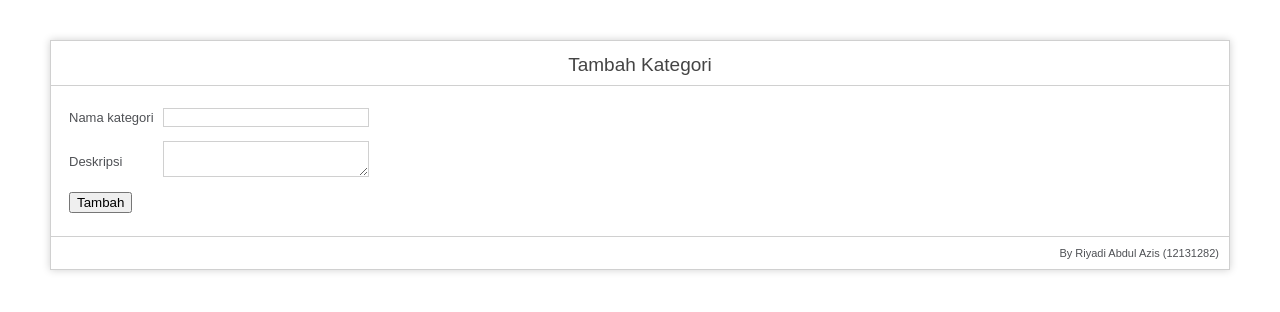
After one commit to abdul19/manajemen_file, a CodeIgniter app: page /database/index.php/kategori/tambah in a window 1280 px wide. The commit adds this page. Shown: the top 312 px of the page. Run offline with CodeIgniter, Linux system fonts and the light colour scheme.

Commit message:
menambah insert update delete
menambah insert update delete pada kategori (belum termasuk file),
memperbarui tabel, update base_url pada config/config.php

```diff
--- a/application/config/config.php
+++ b/application/config/config.php
@@ -23,7 +23,7 @@ defined('BASEPATH') OR exit('No direct script access allowed');
 | a PHP script and you can easily do that on your own.
 |
 */
-$config['base_url'] = '';
+$config['base_url'] = '/manajemen_file/index.php/kategori/';
 
 /*
 |--------------------------------------------------------------------------
--- a/application/controllers/Kategori.php
+++ b/application/controllers/Kategori.php
@@ -6,10 +6,56 @@ class Kategori extends CI_Controller {
 	public function index()
 	{
 		$this->load->view('header');
-		$data = $this->kategori->getAlldata();
-		$this->table->set_heading('No','Nama Kategori', 'Deskripsi','Gambar');
-		$tabel['tampil'] = $this->table->generate($data);
+		$tabel['tampil'] = $this->tabel();
 		$this->load->view('view_kategori',$tabel);
 		$this->load->view('footer');
 	}
+
+	public function tabel() {
+		$no = 1;
+		$js = 'return confirm("Apakah anda yakin akan menghapus?")';
+		$data = $this->kategori->getAlldata();
+		$this->table->set_heading('No','Nama Kategori', 'Deskripsi','Gambar','Action');
+		foreach($data as $isi):
+			$link = "<a href='".base_url()."edit/".$isi['CategoryID']."'><button>Edit</button></a><br>";
+			$link .= "<a href='".base_url()."proses/hapus/".$isi['CategoryID']."' ><button onclick='".$js."'>Hapus</button></a>";
+			$this->table->add_row($no, $isi['CategoryName'], $isi['Description'], $isi['Picture'], $link);
+			$no++;
+		endforeach;
+		$template = array('table_open' => '<table border="1" id="tabel" cellpadding="4" cellspacing="0">');
+		$this->table->set_template($template);
+
+		return $this->table->generate();
+	}
+
+	public function tambah()
+	{
+		$this->load->view('header');
+		$this->load->view('form_tambah');
+		$this->load->view('footer');
+	}
+
+	public function edit($id)
+	{
+		$data = $this->kategori->getById($id);
+		$isi['CategoryID'] = $data[0]['CategoryID'];
+		$isi['CategoryName'] = $data[0]['CategoryName'];
+		$isi['Description'] = $data[0]['Description'];
+		$this->load->view('header');
+		$this->load->view('form_edit',$isi);
+		$this->load->view('footer');
+	}
+
+	public function proses($mode) {
+		if($mode=='tambah') {
+			$this->kategori->input();
+			redirect('../');
+		}else if($mode=='edit') {
+			$this->kategori->edit();
+			redirect('../');
+		}else if($mode=='hapus') {
+			$this->kategori->hapus($this->uri->segment(4));
+			redirect('../');
+		}
+	}
 }
--- a/application/models/Model_kategori.php
+++ b/application/models/Model_kategori.php
@@ -5,5 +5,33 @@
 			$data = $this->db->get("categories");
 			return $data->result_array();
 		}
+
+		public function getById($id) {
+			$this->db->where('CategoryID',$id);
+			$data = $this->db->get("categories");
+			return $data->result_array();
+		}
+
+		public function input() {
+			$data['CategoryID'] = $this->input->post('id');
+			$data['CategoryName'] = $this->input->post('nama');
+			$data['Description'] = $this->input->post('des');
+
+			$this->db->insert('categories',$data);
+		}
+
+		public function edit() {
+			$id = $this->input->post('id');
+			$data['CategoryName'] = $this->input->post('nama');
+			$data['Description'] = $this->input->post('des');
+
+			$this->db->where('CategoryID',$id);
+			$this->db->update('categories',$data);
+		}
+
+		public function hapus($id) {
+			$this->db->where('CategoryID',$id);
+			$this->db->delete('categories');
+		}
 	}
 ?>
--- /dev/null
+++ b/application/views/form_tambah.php
@@ -0,0 +1,20 @@
+	<h1 align="center">Tambah Kategori</h1>
+
+	<div id="body">
+		<form name="tambah" method="post" action="<?php echo base_url();?>proses/tambah">
+				<table>
+					<input type="hidden" name='id' value="">
+					<tr>
+						<td><label for="nama">Nama kategori</label></td>
+						<td><input type="text" id="input" name="nama" placeholder="" required="required"></td>
+					</tr>
+					<tr>
+						<td><label for="des">Deskripsi</label>
+						<td><textarea name="des" id="input" placeholder="" required="required"></textarea></td>
+					</tr>
+					<tr>
+						<td><input type="submit" name="submit" value="Tambah"></td>
+					</tr>
+				</table>
+		</form>
+	</div>
--- a/application/views/header.php
+++ b/application/views/header.php
@@ -63,6 +63,25 @@ defined('BASEPATH') OR exit('No direct script access allowed');
 		border: 1px solid #D0D0D0;
 		box-shadow: 0 0 8px #D0D0D0;
 	}
+
+	#input {
+		border: 1px solid #D0D0D0;
+		margin: 5px;
+		width: 200px;
+	}
+
+	#input:focus {
+		box-shadow: 0 0 8px #D0D0D0;
+	}
+
+	button {
+		width: 80px;
+		margin: 5px;
+	}
+
+	#tabel {
+		width: 100%;
+	}
 	</style>
 </head>
 <body>
--- a/application/views/view_kategori.php
+++ b/application/views/view_kategori.php
@@ -1,6 +1,7 @@
-	<h1>List Kategori</h1>
+	<h1 align="center">List Kategori</h1>
 
 	<div id="body">
+	<a href="<?php echo base_url();?>tambah"><button>Tambah</button></a>
 	<?php echo $tampil;?>
 		<p>Neque porro quisquam est, qui dolorem ipsum quia dolor sit amet,
 	consectetur, adipisci velit, sed quia non numquam eius modi
```
Also changed, not shown: application/views/form_edit.php (added, +20 -0 lines).
